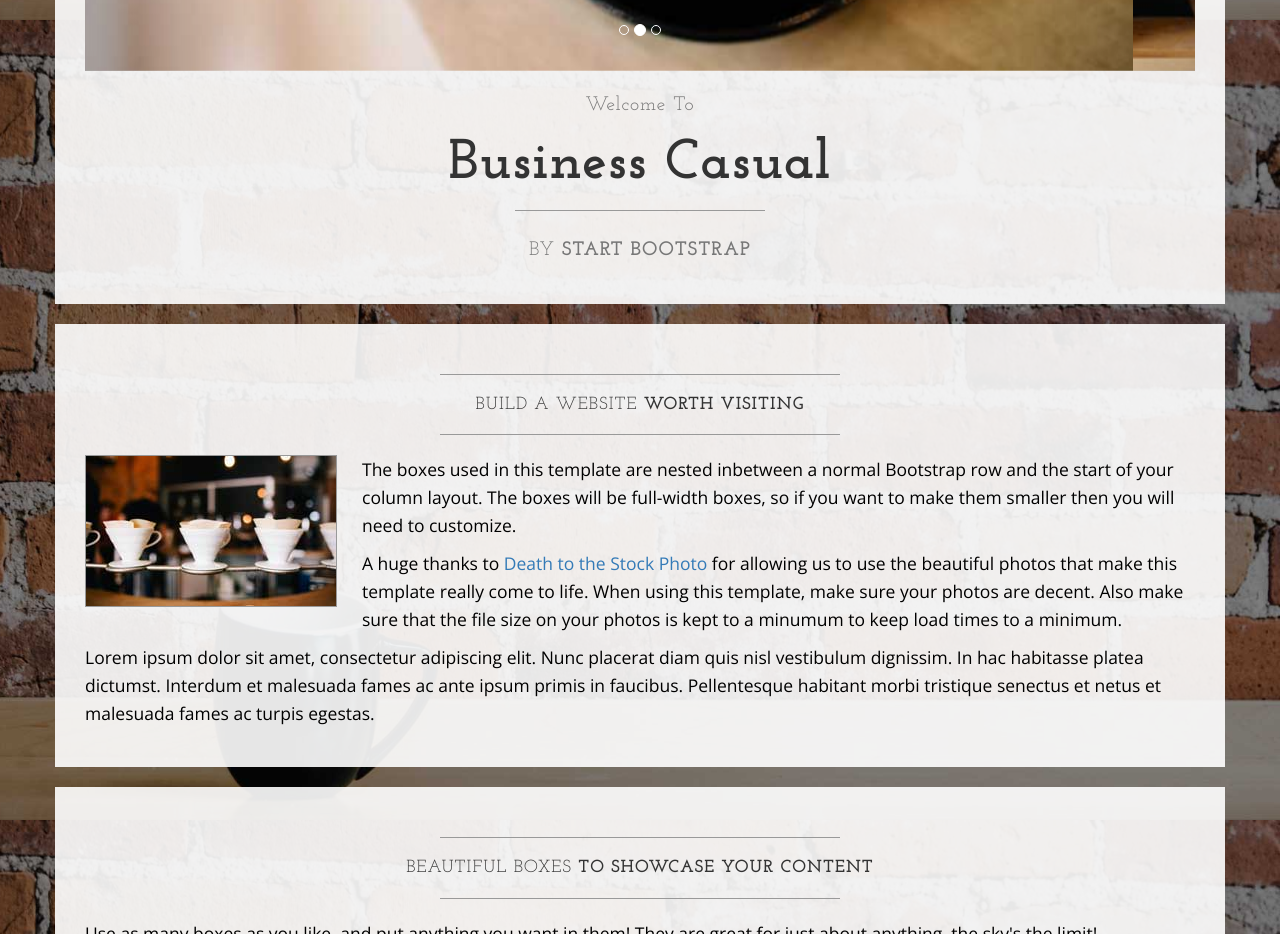
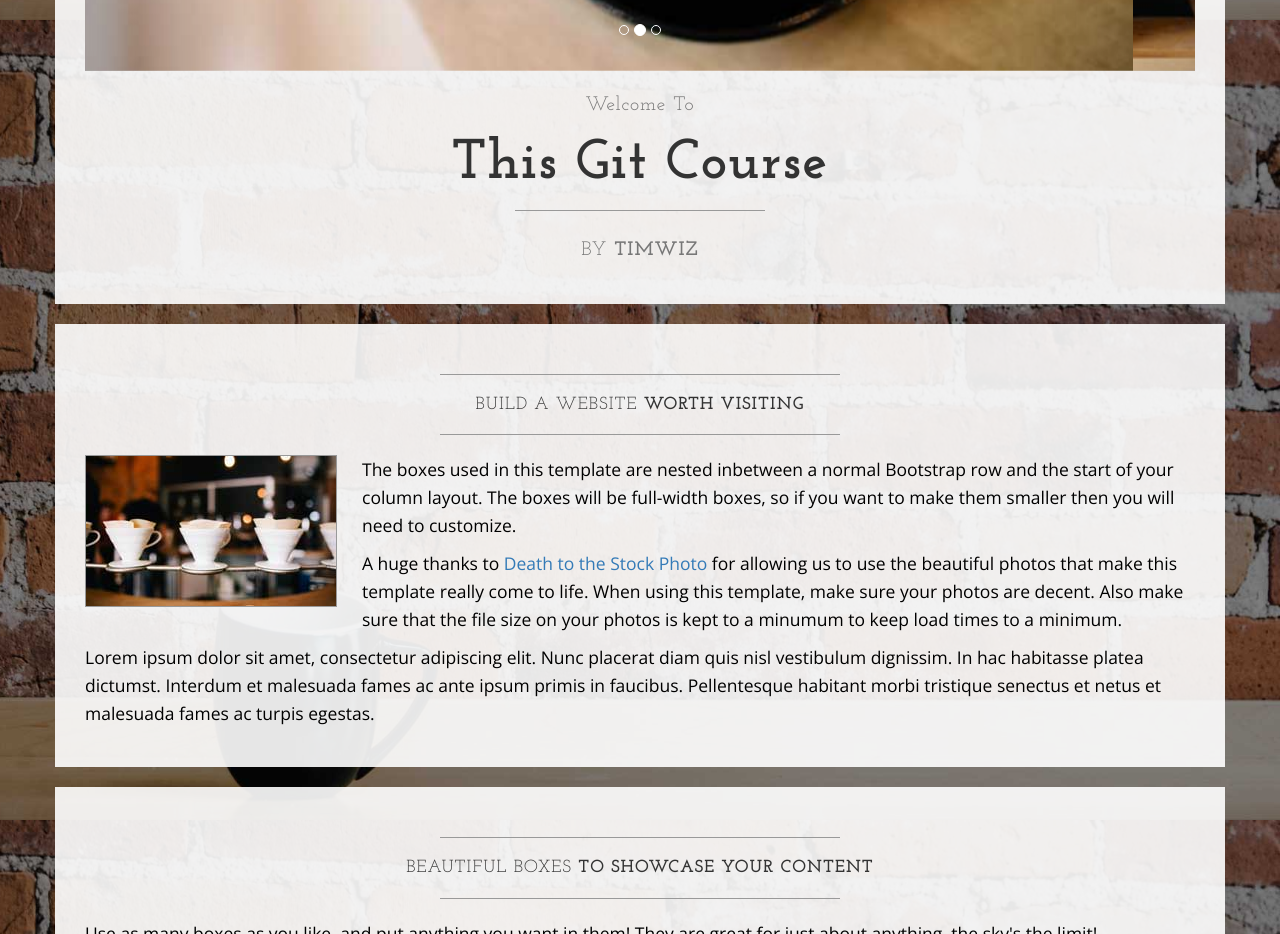
Before and after one commit to Timwiz-Windows/Sitepoint-Git-Course, a plain HTML site: page index.html in a window 1280 px wide. Shown: the part 780-1714 px from the top of the page. Drawn offline with nearby package versions, Linux system fonts and the light colour scheme.

Commit message:
Changed items after couresel

```diff
--- a/index.html
+++ b/index.html
@@ -108,11 +108,11 @@
                     <h2 class="brand-before">
                         <small>Welcome to</small>
                     </h2>
-                    <h1 class="brand-name">Business Casual</h1>
+                    <h1 class="brand-name">This Git Course</h1>
                     <hr class="tagline-divider">
                     <h2>
                         <small>By
-                            <strong>Start Bootstrap</strong>
+                            <strong>Timwiz</strong>
                         </small>
                     </h2>
                 </div>
```
